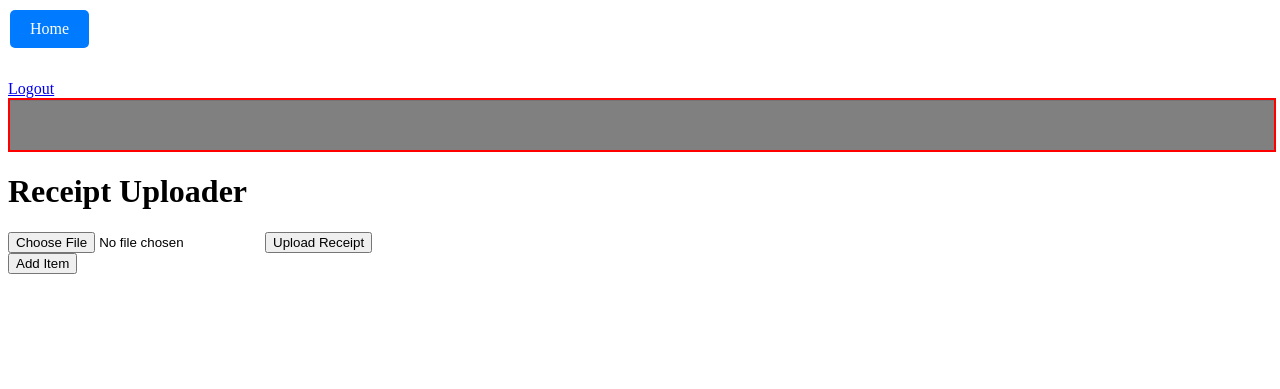
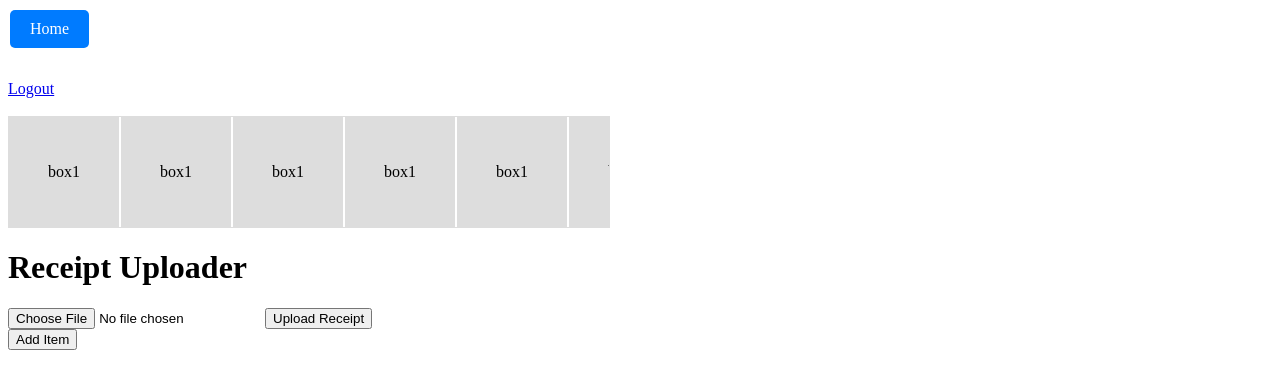
Before and after one commit to Issey-Sone/receipt-organizer, a Flask app: page / in a window 1280 px wide. Shown: the top 389 px of the page. Run offline with Flask 3, Linux system fonts and the light colour scheme; the visitor is signed in with stand-in values (Sample User, id 1).

Commit message:
added horizontal scroll

```diff
--- a/static/css/style-user.css
+++ b/static/css/style-user.css
@@ -14,34 +14,30 @@
     background-color: #0056b3; /* Button background color on hover */
 }
 
-.box{
-    max-height:50px;
-    border: 2px solid red;
-    width: 100%;
-    overflow: scroll;
+/* Apply styles to the scrollable bar */
+
+.scrollable-container {
+    max-width: 600px;
+    overflow: auto;
+    border: 1px solid #ddd;
+
 }
-/* Apply styles to the scrollable bar */
 .scrollable-bar {
-    width: 3000px;
-    overflow: hidden;
-    max-height:100px;
-    -webkit-box-shadow: 0px -1px 12px rgba(0, 0, 0, 0.48);
-    -moz-box-shadow:    0px -1px 12px rgba(0, 0, 0, 0.48);
-    box-shadow:         0px -1px 12px rgba(0, 0, 0, 0.48);
-    padding-bottom:45px;
-    padding-top:5px;
-    background: grey;
-    border-top:1px solid #767676;
-    font-family:Verdana, Tahoma, Sans-Serif;
-    z-index: 100;
+   white-space: nowrap;
+   font-size: 0;
 }
 
-/* Style for each item inside the scrollable bar */
-.scrollable-item {
+.scrollable-bar::-webkit-scrollbar {
+    width: 0;
+}
+
+.scrollable-bar .scrollable-item {
     display: inline-block;
-    margin-left: 10px; /* Adjust margin to separate items */
-    padding: 5px 10px;
-    background-color: #007BFF;
-    color: white;
-    border-radius: 5px;
+    width: 110px;
+    height: 110px;
+    line-height: 110px;
+    text-align: center;
+    background-color: #ddd;
+    margin-right: 2px;
+    font-size: 16px;
 }
--- a/templates/index.html
+++ b/templates/index.html
@@ -12,17 +12,29 @@
     <br>
     <a href="{{ url_for('logout') }}" class="logout-button">Logout</a>
     <br>
-    <div class="box">
-        <div class="scrollable-bar" id="scrollable-bar">
-            <!-- Content will be added dynamically here -->
+    <br>
+    <div class="scrollable-container">
+        <div class="scrollable-bar">
+            <div class="scrollable-item">box1</div>
+            <div class="scrollable-item">box1</div>
+            <div class="scrollable-item">box1</div>
+            <div class="scrollable-item">box1</div>
+            <div class="scrollable-item">box1</div>
+            <div class="scrollable-item">box1</div>
+            <div class="scrollable-item">box1</div>
+            <div class="scrollable-item">box1</div>
+            <div class="scrollable-item">box1</div>
+            <div class="scrollable-item">box1</div>
+            <!-- Add your other scrollable items here -->
         </div>
     </div>
+
     <h1>Receipt Uploader</h1>
     <form action="/upload" method="post" enctype="multipart/form-data">
         <input type="file" name="file" accept=".jpg" required>
         <button type="submit">Upload Receipt</button>
     </form>
-    <button onclick="addItem()">Add Item</button>
+    <button onclick="item()">Add Item</button>
 
     <script src="{{ url_for('static', filename='js/category-bar.js') }}"></script>
 </body>
```
